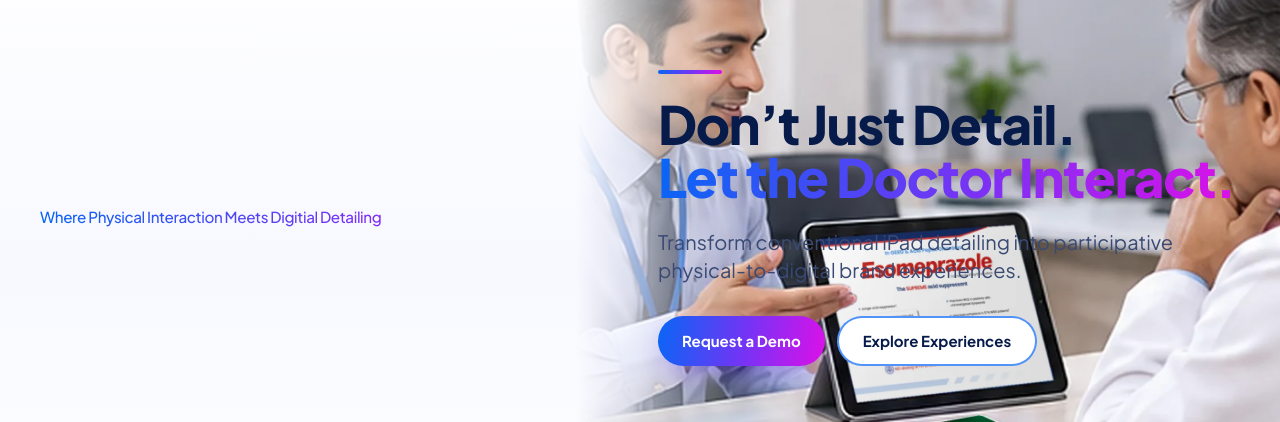
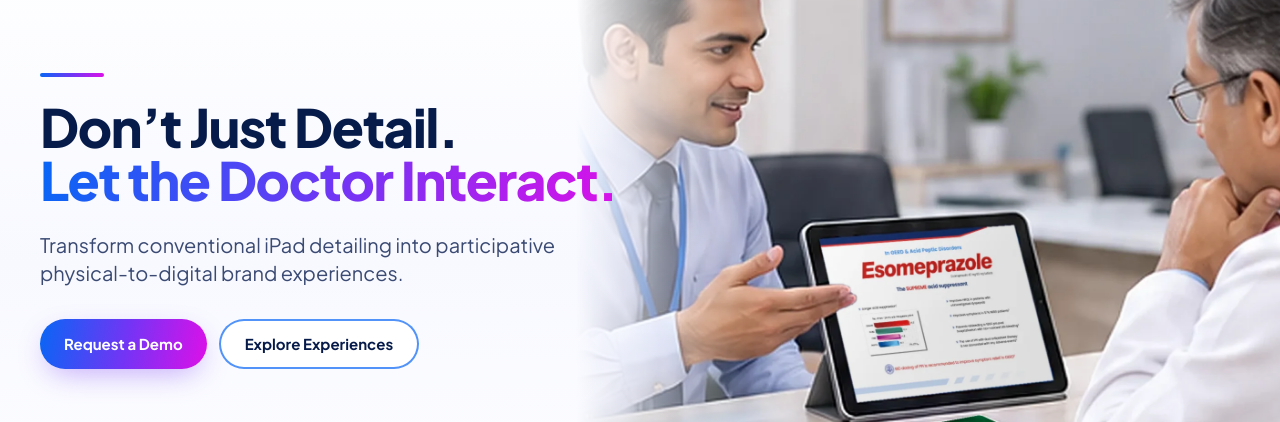
Before and after one commit to Rohan9833/Activa-microsite, a React (Vite) app in the folder frontend/: page / in a window 1280 px wide. Shown: the part 166-588 px from the top of the page. Built offline with nearby package versions, Linux system fonts and the light colour scheme; no server answers.

Commit message:
Restore desktop layout while preserving mobile redesign

```diff
--- a/frontend/src/components/Hero.jsx
+++ b/frontend/src/components/Hero.jsx
@@ -120,7 +120,7 @@ export default function Hero() {
             </a>
           </div>
         </motion.div> */}
-        <h1 className="!text-[0.95rem] mb-1 font-[500] leading-[1.06] tracking-tight text-navy min-[400px]:text-[2.6rem] sm:text-5xl lg:text-[2.7rem] xl:text-[3.3rem]">
+        <h1 className="!text-[0.95rem] mb-1 font-[500] leading-[1.06] tracking-tight text-navy min-[400px]:text-[2.6rem] sm:text-5xl lg:hidden lg:text-[2.7rem] xl:text-[3.3rem]">
           <span className="text-gradient block pb-1  lg:whitespace-nowrap">
             Where Physical Interaction Meets Digitial Detailing
           </span>
@@ -141,7 +141,7 @@ export default function Hero() {
           initial={{ opacity: 0, y: 20 }}
           animate={{ opacity: 1, y: 0 }}
           transition={{ duration: 0.6, ease: [0.22, 1, 0.36, 1] }}
-          className="relative z-10 max-w-xl lg:max-w-none pl-[6px] pb-[6px] pt-[rpx]"
+          className="relative z-10 max-w-xl lg:max-w-none lg:pl-0 lg:pb-0 lg:pt-0"
         >
           <span className="accent-bar mb-6" aria-hidden="true" />
 
```
